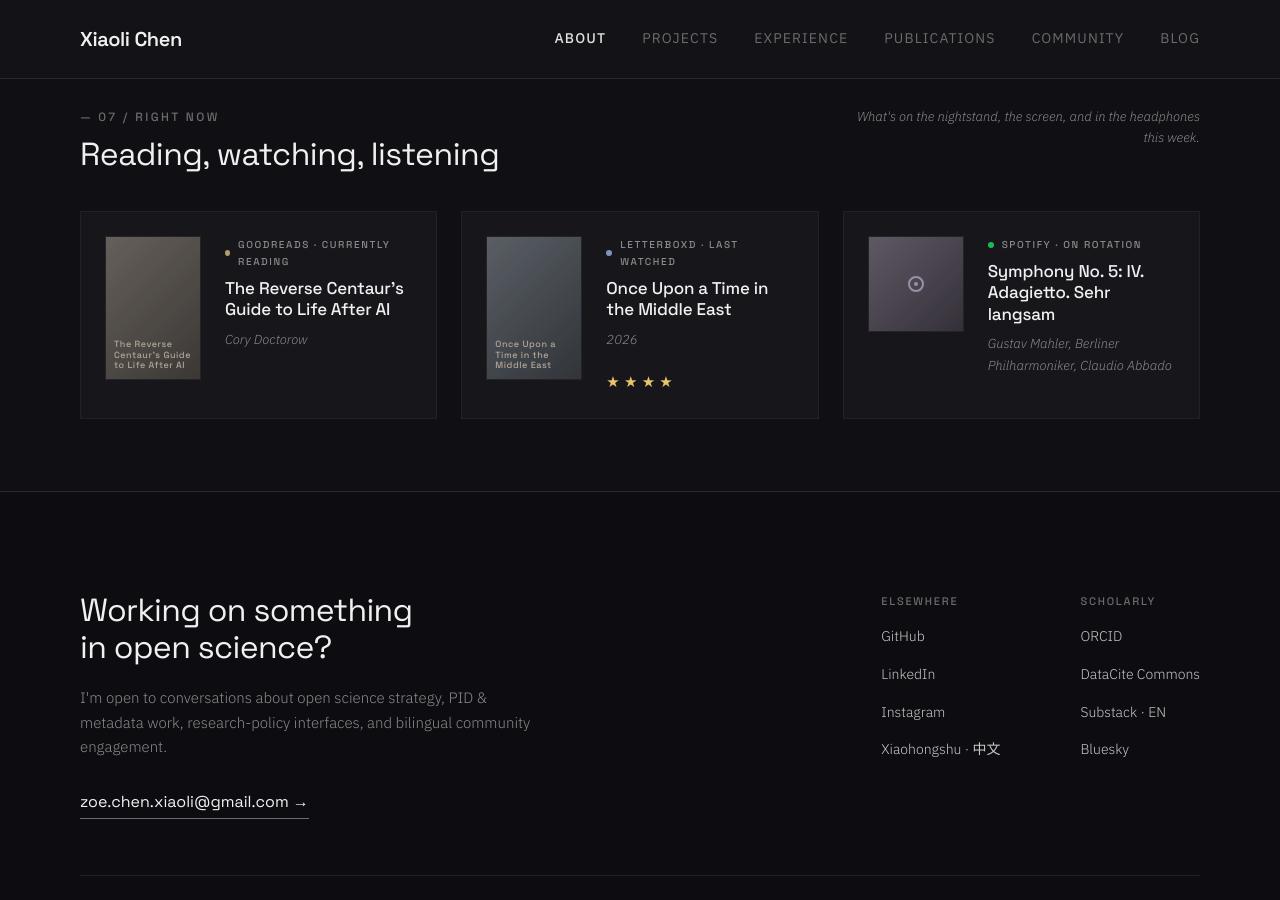
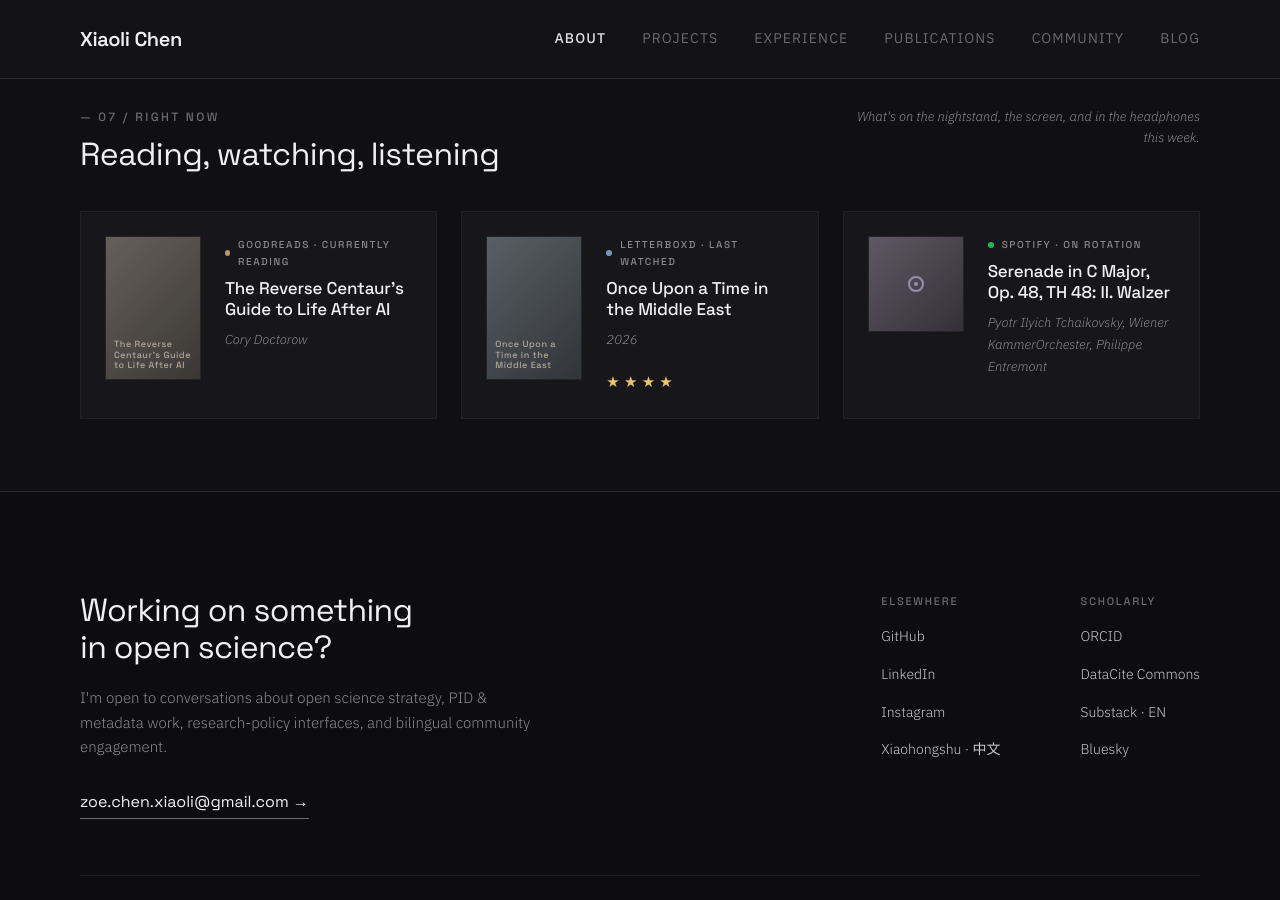
Before and after one commit to xchen101/xchen101.github.io, a Jekyll site: the page built from index.md, in a window 1280 px wide and 900 px high, scrolled down 6679 px. Built offline with Jekyll 4.4.1, drawn with Linux system fonts in a browser that asks for light colours; comment, search, counter and statistics services are not loaded; grey boxes are pictures that could not be loaded.

Commit message:
update: Right Now widget data (auto)

```diff
--- a/_data/now.yml
+++ b/_data/now.yml
@@ -1,4 +1,4 @@
-# Right now — auto-generated by Hermes cron on 2026-09-16 11:00 UTC
+# Right now — auto-generated by Hermes cron on 2026-09-16 17:00 UTC
 # Sources: Goodreads RSS / Letterboxd RSS / Spotify API
 
 reading:
@@ -24,8 +24,8 @@ listening:
   service: "Spotify"
   accent: "#1DB954"
   label: "On rotation"
-  title: "Symphony No. 5: IV. Adagietto. Sehr langsam"
-  artist: "Gustav Mahler, Berliner Philharmoniker, Claudio Abbado"
-  url: "https://open.spotify.com/track/1Z1DK8nlqNmV9RywT9QRCB"
+  title: "Serenade in C Major, Op. 48, TH 48: II. Walzer"
+  artist: "Pyotr Ilyich Tchaikovsky, Wiener KammerOrchester, Philippe Entremont"
+  url: "https://open.spotify.com/track/5UHslCBc1eLTXsOW5XsOgZ"
   profile_url: "https://open.spotify.com/"
-  image: "https://i.scdn.co/image/ab67616d00001e0234249cffdd5e62ba1295e62b"
+  image: "https://i.scdn.co/image/ab67616d00001e02fbf6538de4d6a724f5ac2c5f"
```
